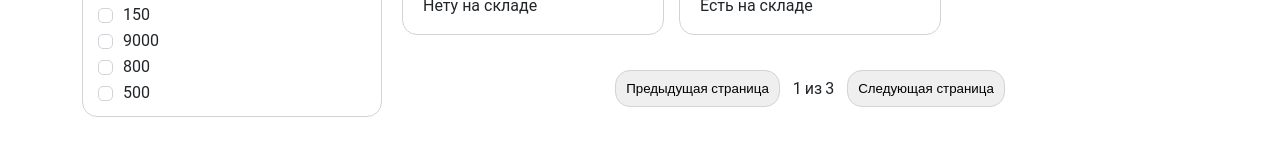
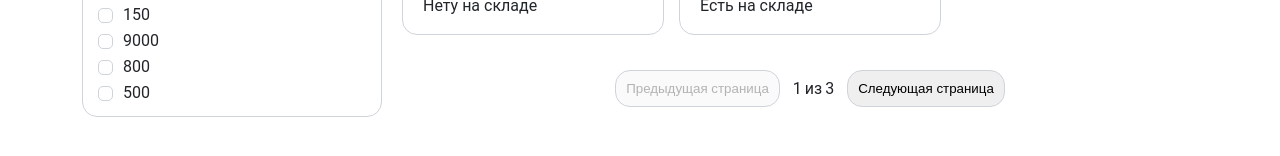
Before and after one commit to Qutred/middle_frontend_test_project_1, a React (Create React App) app: page / in a window 1280 px wide. Shown: the part 544-700 px from the top of the page. Built offline with nearby package versions, Linux system fonts and the light colour scheme; the HTML template or start-up script is replaced by a standard one.

Commit message:
added pagination hide if no items

```diff
--- a/src/components/Pagination/Pagintation.jsx
+++ b/src/components/Pagination/Pagintation.jsx
@@ -1,17 +1,18 @@
 import React from 'react';
 import './pagination.scss';
 
-const Pagintation = ({ from, to, handlePaginationClick }) => {
+const Pagintation = ({ from, to, handlePaginationClick, isHidden }) => {
   const handleBtnClick = type => {
     return e => {
       handlePaginationClick(type);
     };
   };
 
-  return (
+  return isHidden ? null : (
     <div className="pagination">
       <button
         className="pagination__button pagination__button_prev"
+        disabled={from < 2}
         onClick={handleBtnClick('prev')}
       >
         Предыдущая страница
@@ -21,6 +22,7 @@ const Pagintation = ({ from, to, handlePaginationClick }) => {
       </div>
       <button
         className="pagination__button pagination__button_next"
+        disabled={from === to}
         onClick={handleBtnClick('next')}
       >
         Следующая страница
--- a/src/components/Pagination/pagination.scss
+++ b/src/components/Pagination/pagination.scss
@@ -16,9 +16,12 @@
     cursor: pointer;
     transition: all 250ms ease-in-out;
     border-radius: rem(15);
-    &:hover {
+    &:hover:not(:disabled) {
       background-color: var(--bs-blue);
       color: var(--bs-white);
     }
+    &:disabled {
+      cursor: default;
+    }
   }
 }
--- a/src/components/catalog/Catalog.jsx
+++ b/src/components/catalog/Catalog.jsx
@@ -217,6 +217,7 @@ const Catalog = () => {
         </div>
         <div className="catalog__pagination">
           <Pagintation
+            isHidden={portion.length === 0}
             from={currentPage}
             to={paginationData.pageAmount}
             handlePaginationClick={handlePaginationClick}
```
